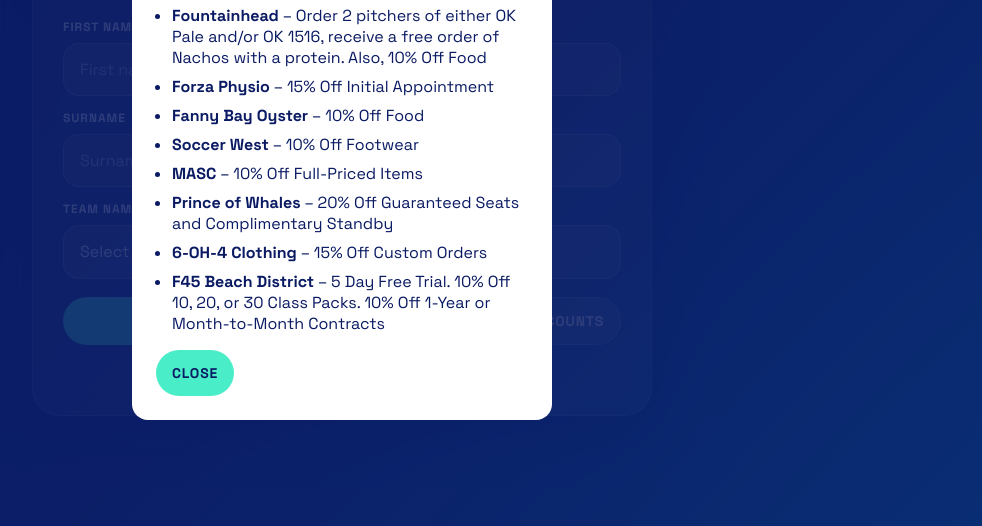
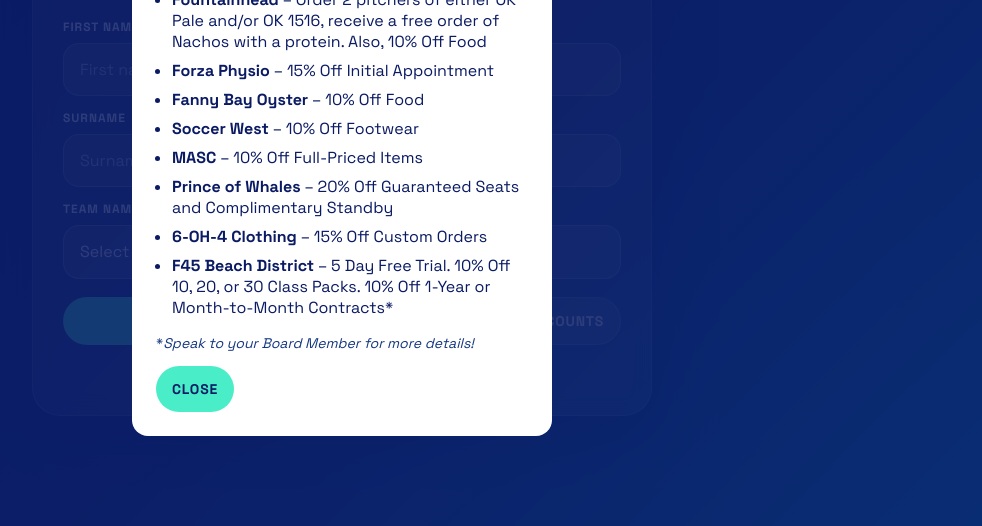
Before and after one commit to OutForKicks/2026-OFK-Member, a plain HTML site: page index.html in a window 1280 px wide. Both pictures are taken after a click on the button "VIEW DISCOUNTS". Shown: the part 274-800 px from the top of the page, without its empty margins (298-1280 px from the left). Drawn offline with Linux system fonts and the light colour scheme.

Commit message:
Update index.html

```diff
--- a/index.html
+++ b/index.html
@@ -119,8 +119,12 @@
       <li><strong>MASC</strong> – 10% Off Full-Priced Items</li>
       <li><strong>Prince of Whales</strong> – 20% Off Guaranteed Seats and Complimentary Standby</li>
       <li><strong>6-OH-4 Clothing</strong> – 15% Off Custom Orders</li>
-      <li><strong>F45 Beach District</strong> – 5 Day Free Trial. 10% Off 10, 20, or 30 Class Packs. 10% Off 1-Year or Month-to-Month Contracts</li>
+      <li><strong>F45 Beach District</strong> – 5 Day Free Trial. 10% Off 10, 20, or 30 Class Packs. 10% Off 1-Year or Month-to-Month Contracts*</li>
     </ul>
+
+    <p class="discount-note">
+  *<em>Speak to your Board Member for more details!</em>
+</p>
 
     <button class="btn btn-primary" id="closeDiscounts">Close</button>
   </div>
```
